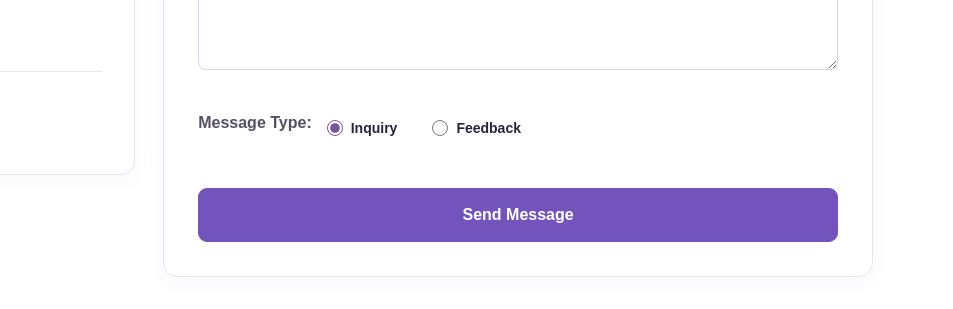
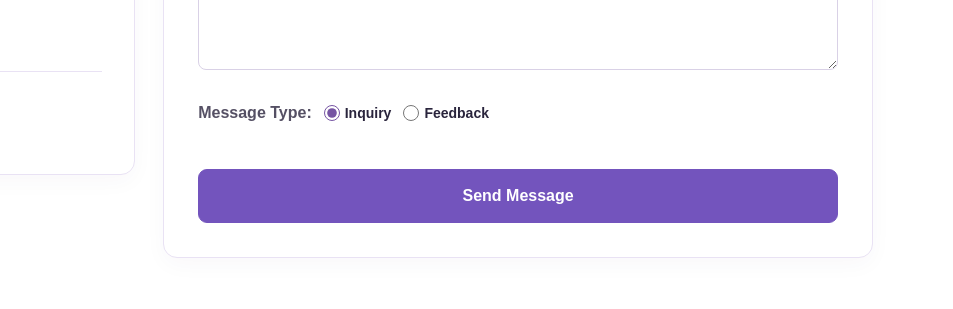
Before and after one commit to SomayaAlghamdi/SomayaSalehAlghamdi_Portfolio, a plain HTML site: page contact.html in a window 1280 px wide. Shown: the part 952-1261 px from the top of the page, 327-1280 px from the left. Drawn offline with Linux system fonts and the light colour scheme.

Commit message:
Fix contact form radio button layout

```diff
--- a/style.css
+++ b/style.css
@@ -629,7 +629,7 @@ code {
     margin: 17px 0 6px;
 }
 
-.form-panel input:not([type=hidden]),.form-panel textarea {
+.form-panel input:not([type="hidden"]):not([type="radio"]),.form-panel textarea {
     width: 100%;
     padding: 13px 14px;
     border: 1px solid #d9d1e6;
@@ -1536,7 +1536,7 @@ footer {
     display: flex;
     align-items: center;
     flex-wrap: wrap;
-    gap: 15px;
+    gap: 12px;
     margin: 20px 0;
 }
 
@@ -1545,16 +1545,16 @@ footer {
     font-weight: 600;
 }
 
-.message-type label {
+.form-panel .message-type label {
     display: inline-flex;
     align-items: center;
-    gap: 8px;
+    gap: 5px;
     width: auto;
-    margin-right: 20px;
+    margin: 0;
     cursor: pointer;
 }
 
-.message-type input[type="radio"] {
+.form-panel .message-type input[type="radio"] {
     width: 16px;
     height: 16px;
     padding: 0;
```
